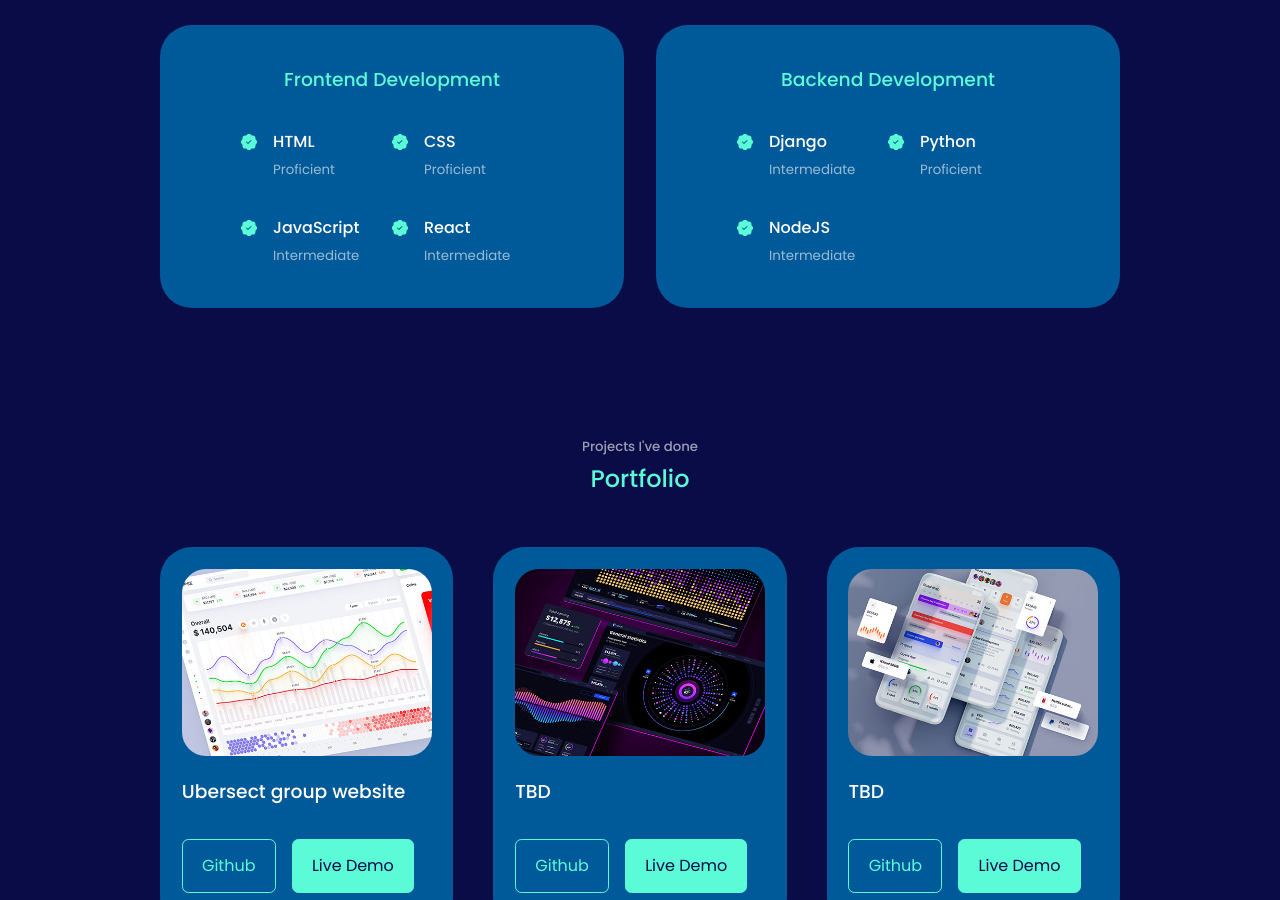
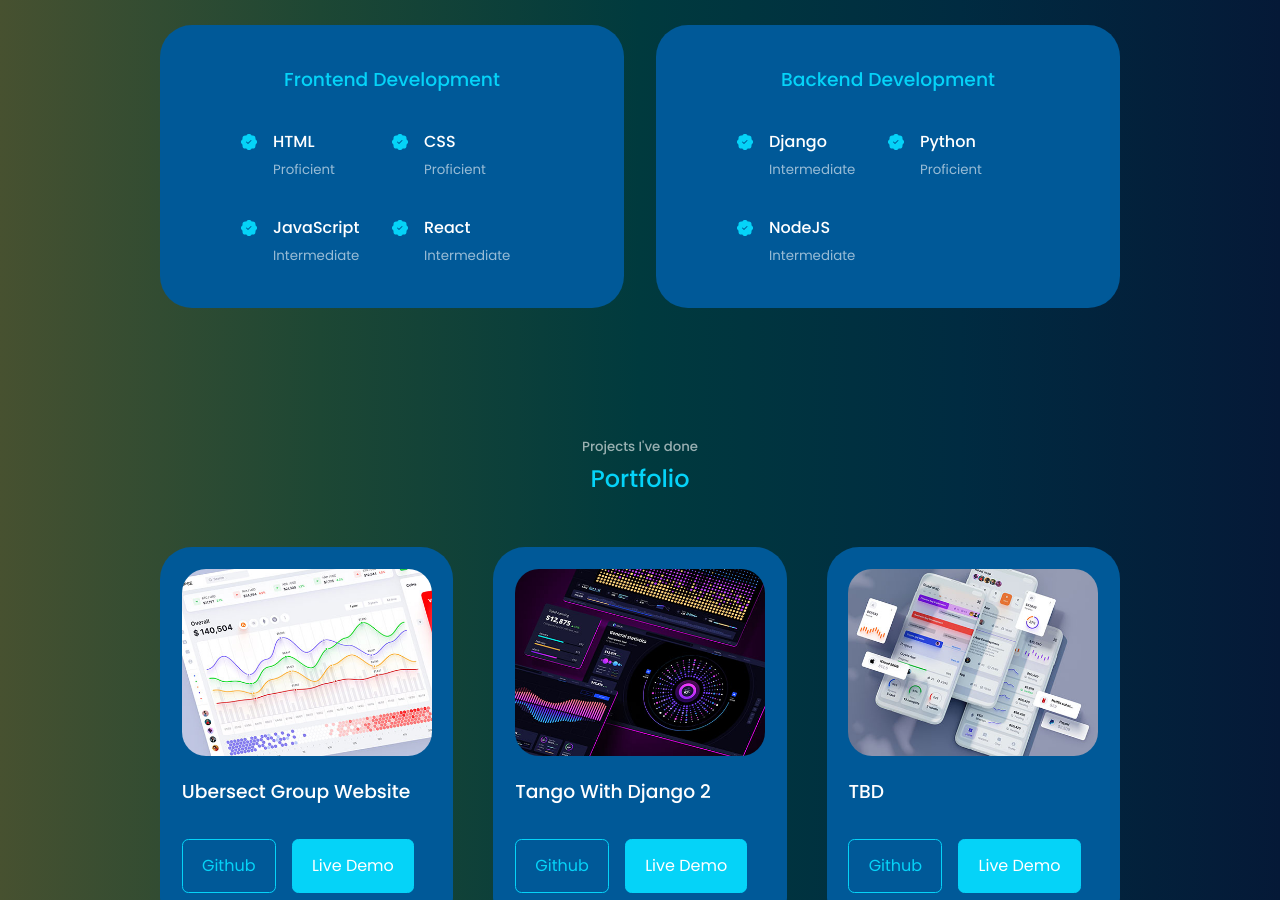
Before and after one commit to Kai8a/portfolio-website, a React (Create React App) app: page / in a window 1280 px wide. Shown: the part 1900-2800 px from the top of the page. Built offline with nearby package versions, Linux system fonts and the light colour scheme.

Commit message:
Styling changes

```diff
--- a/src/components/portfolio/Portfolio.jsx
+++ b/src/components/portfolio/Portfolio.jsx
@@ -11,16 +11,16 @@ const data = [
   {
     id: 1,
     image: IMG1,
-    title: 'Ubersect group website',
+    title: 'Ubersect Group Website',
     github: 'https://github.com',
     demo: 'https://ubersect.de',
   },
   {
     id: 2,
     image: IMG2,
-    title: 'TBD',
-    github: 'https://github.com',
-    demo: 'https://google.com'
+    title: 'Tango With Django 2',
+    github: 'https://github.com/Kai8a/tango_with_django',
+    demo: 'https://www.tangowithdjango.com/'
   },
   {
     id: 3,
--- a/src/index.css
+++ b/src/index.css
@@ -11,10 +11,10 @@
 }
 
 :root {
-    --color-bg: #090C46;
+    --color-bg: linear-gradient(to left, #051937, #002b41, #003a3e, #1d4734, #475130);;
     --color-bg-variant: #005998;
-    --color-primary: #5BFBD8;
-    --color-primary-variant: #00AAC8;
+    --color-primary: #05d3f8;
+    --color-primary-variant: #05d3f8;
     --color-white: #fff;
     --color-light: rgba(255, 255, 255, 0.6);
 
```
